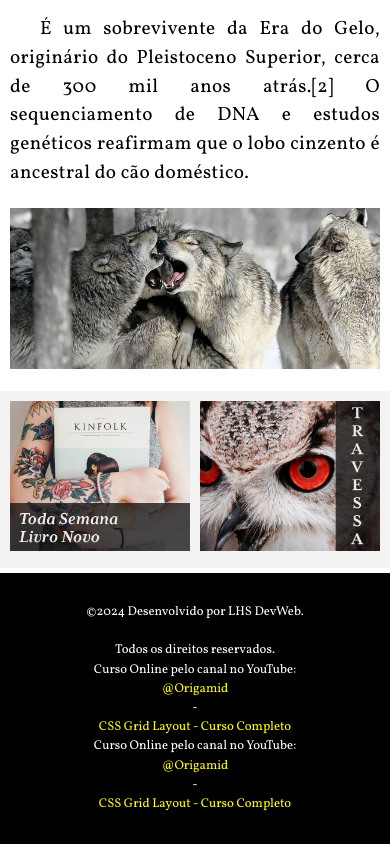
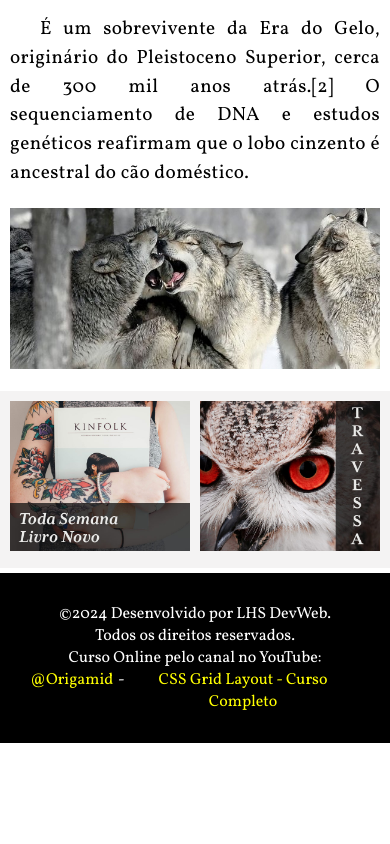
Before and after one commit to lhsdevweb/curso_css-grid_site-tecgrid, a plain HTML site: page index.html in a window 390 px wide. Shown: the part 2629-3473 px from the top of the page. After the commit the page ends 3372 px from the top, so only its background shows below. Drawn offline with Linux system fonts and the light colour scheme.

Commit message:
4ª atualização do site para o portfólio.

```diff
--- a/style.css
+++ b/style.css
@@ -72,11 +72,11 @@ aside
 }
 
 /* RODAPÉ */
-footer {text-align: center; padding: 30px; line-height: 1.5em;
-        background-color: black; color: white;}
+footer {padding: 30px; background-color: black; color: white;}
 footer a {color: yellow; text-decoration: none;}
 footer a:hover {text-decoration: underline;}
-.rodape-cel-peq {display: none;}
+#paragrafo3 {display: none;}
+footer div {display: flex; justify-content: center;}
 
 /* DESKTOP / LAPTOP c/telas menores */
 @media (max-width: 1200px) {.titulo h1 {font-size: 2.8em; line-height: .6em;}}
@@ -114,7 +114,9 @@ footer a:hover {text-decoration: underline;}
   .titulo {line-height: 2em;}
   .titulo h1 {font-size: 3.5em;}
 }
-@media (max-width: 900px) {.titulo h1 {font-size: 3em;}}
+@media (max-width: 900px) {
+  .titulo h1 {font-size: 3em;}
+}
 
 /* TABLET c/telas menores - modo retrato (vertical) - */
 @media (max-width: 800px)
@@ -133,6 +135,9 @@ footer a:hover {text-decoration: underline;}
   .logo {margin-left: 10px;}
   .logo img {width: 150px;}
   nav {display: flex; overflow: scroll;}
+  #paragrafo2 {display: none;}
+  #paragrafo3 {display: block; text-align: center;}
+  #paragrafo3 div {display: flex;}
   /* no video-aula mostra uma configuração adicional para uma melhor experiência do usuário */
 }
 
@@ -142,7 +147,8 @@ footer a:hover {text-decoration: underline;}
   .titulo h1 {font-size: 2.6em;}
   .citacao {font-size: .9em; padding: 20px;}
   .info {font-size: 1em; padding: 20px;}
-  footer {font-size: .8em;}
+  #paragrafo1 {display: block; text-align: center;}
+  #paragrafo1 .espaço {display: none;}
 }
 
 /* CELULAR - modo retrato (vertical) - */
```
